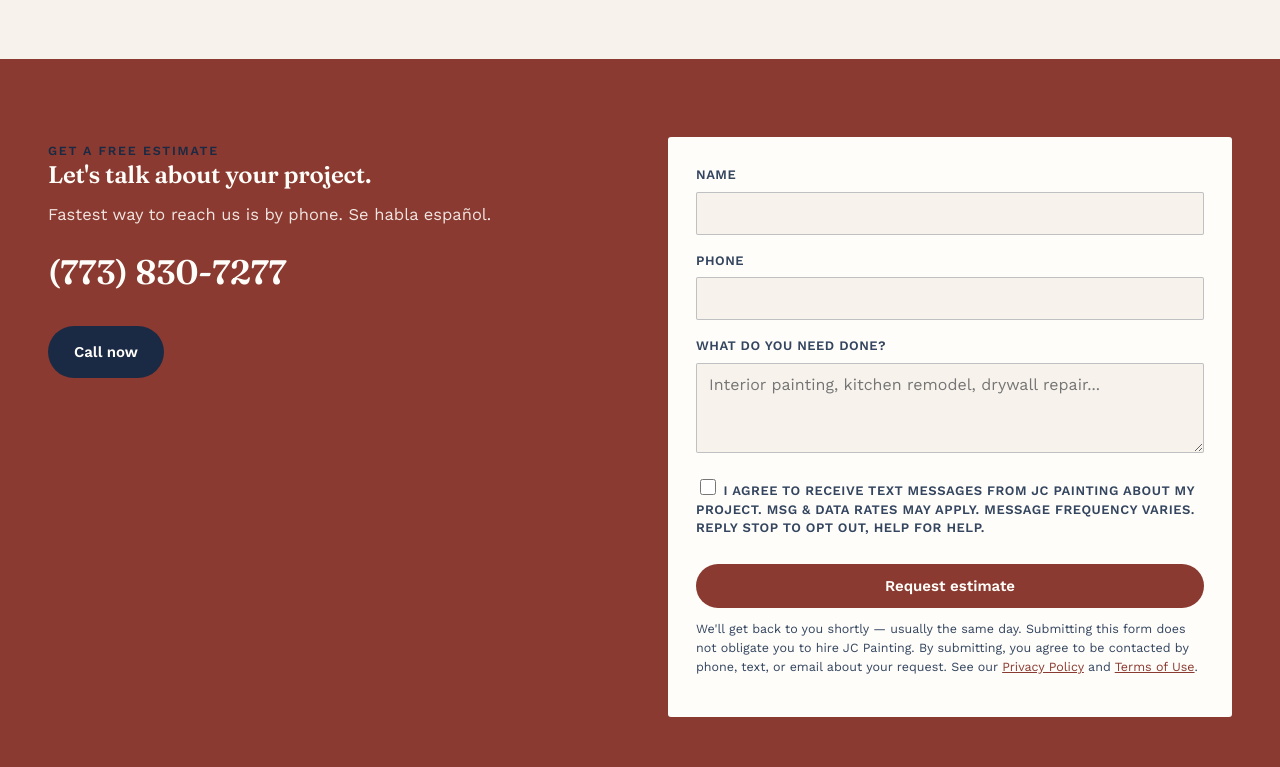
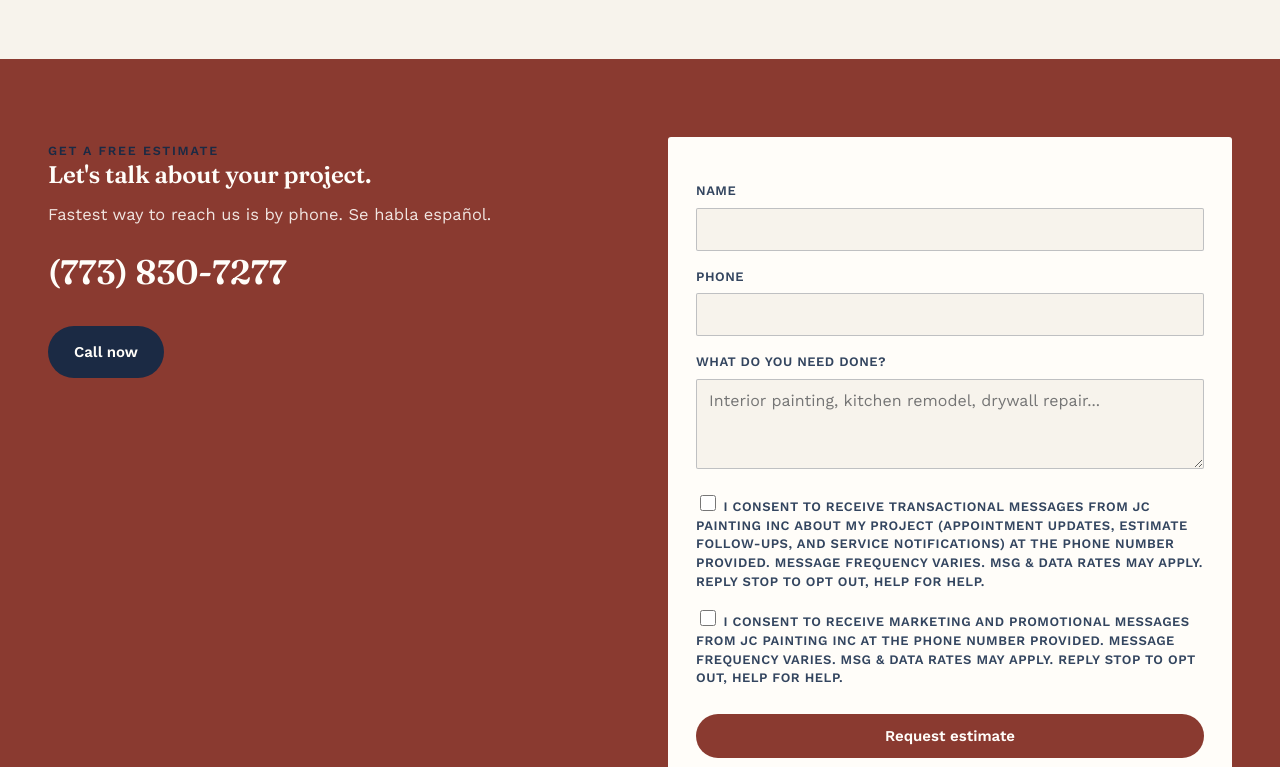
Before and after one commit to AnsweredG78/jcpainting-site, a plain HTML site: page index.html in a window 1280 px wide. Shown: the part 3120-3887 px from the top of the page. Drawn offline with nearby package versions, Linux system fonts and the light colour scheme.

Commit message:
Add files via upload

```diff
--- a/index.html
+++ b/index.html
@@ -468,8 +468,8 @@
           <a class="btn btn-primary" href="tel:17738307277"><span class="en">Call now</span><span class="es">Llama ahora</span></a>
         </div>
       </div>
-      <form class="leadform" action="#" method="POST">
-        <!-- TODO: connect to a live form endpoint (Formspree or GHL form) before go-live -->
+      <form class="leadform" action="https://formspree.io/f/mvkgzgnw" method="POST">
+        <input type="hidden" name="_subject" value="New lead — JC Painting Inc website">
         <label for="name"><span class="en">Name</span><span class="es">Nombre</span></label>
         <input type="text" id="name" name="name" required>
         <label for="phone"><span class="en">Phone</span><span class="es">Teléfono</span></label>
@@ -478,9 +478,15 @@
         <textarea id="details" name="details" placeholder="Interior painting, kitchen remodel, drywall repair..."></textarea>
 
         <label class="consent-row">
-          <input type="checkbox" id="smsConsent" name="smsConsent">
-          <span class="en">I agree to receive text messages from JC Painting about my project. Msg &amp; data rates may apply. Message frequency varies. Reply STOP to opt out, HELP for help.</span>
-          <span class="es">Acepto recibir mensajes de texto de JC Painting sobre mi proyecto. Pueden aplicar tarifas de mensajes y datos. La frecuencia de mensajes varía. Responde STOP para cancelar, HELP para ayuda.</span>
+          <input type="checkbox" id="smsConsentTransactional" name="smsConsentTransactional">
+          <span class="en">I consent to receive transactional messages from JC Painting Inc about my project (appointment updates, estimate follow-ups, and service notifications) at the phone number provided. Message frequency varies. Msg &amp; data rates may apply. Reply STOP to opt out, HELP for help.</span>
+          <span class="es">Acepto recibir mensajes transaccionales de JC Painting Inc sobre mi proyecto (actualizaciones de citas, seguimiento de estimados y notificaciones de servicio) al número de teléfono proporcionado. La frecuencia de mensajes varía. Pueden aplicar tarifas de mensajes y datos. Responde STOP para cancelar, HELP para ayuda.</span>
+        </label>
+
+        <label class="consent-row">
+          <input type="checkbox" id="smsConsentMarketing" name="smsConsentMarketing">
+          <span class="en">I consent to receive marketing and promotional messages from JC Painting Inc at the phone number provided. Message frequency varies. Msg &amp; data rates may apply. Reply STOP to opt out, HELP for help.</span>
+          <span class="es">Acepto recibir mensajes de marketing y promocionales de JC Painting Inc al número de teléfono proporcionado. La frecuencia de mensajes varía. Pueden aplicar tarifas de mensajes y datos. Responde STOP para cancelar, HELP para ayuda.</span>
         </label>
 
         <button type="submit"><span class="en">Request estimate</span><span class="es">Pedir estimado</span></button>
```
